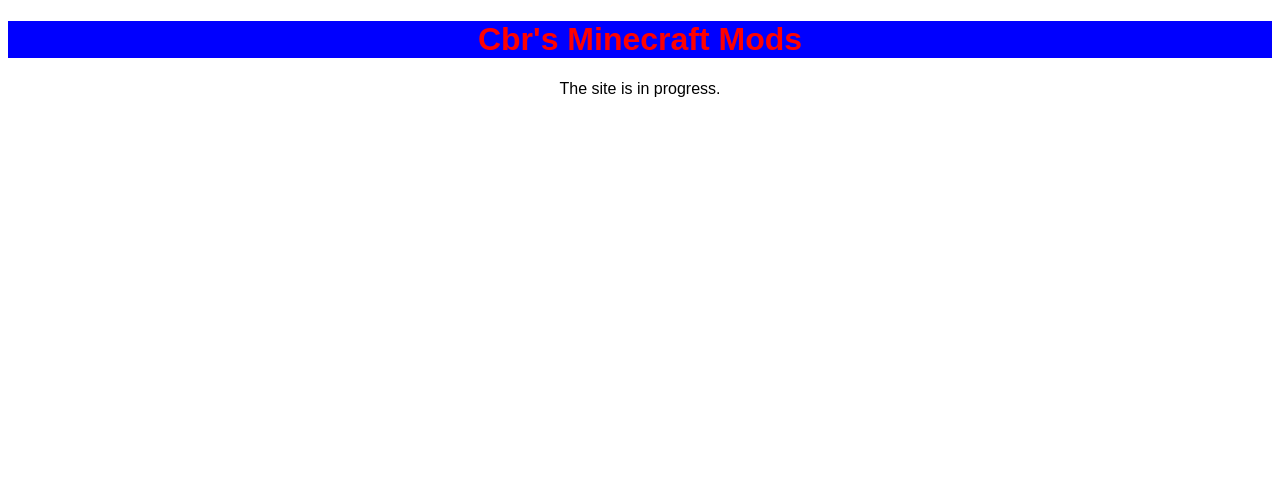
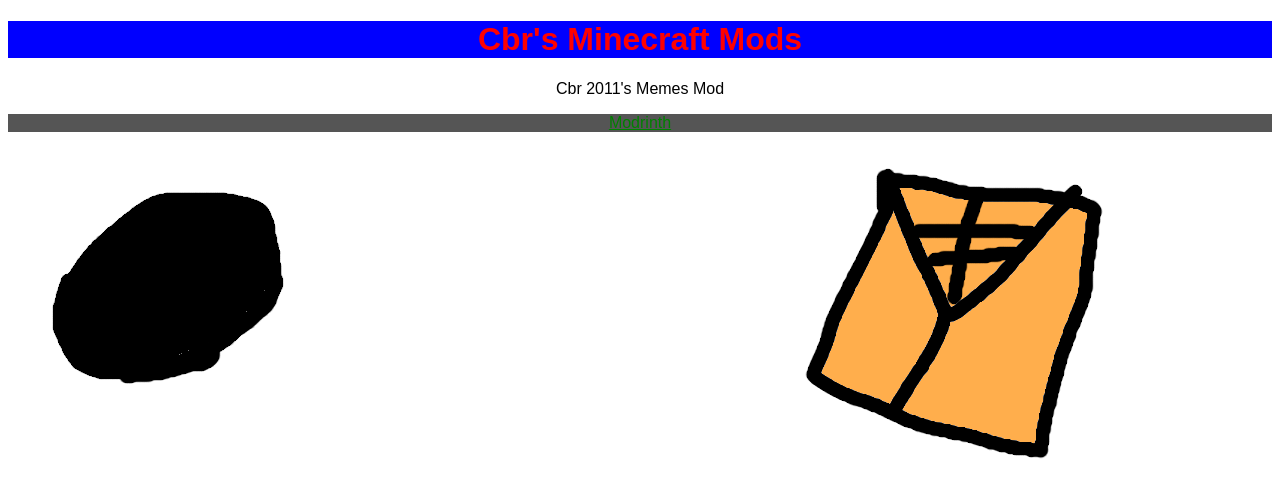
Before and after one commit to Cbr-s-Minecraft-Mods/cbr-s-minecraft-mods.github.io, a plain HTML site: page index.html in a window 1280 px wide. Drawn offline with Linux system fonts and the light colour scheme.

Commit message:
Update index.html

```diff
--- a/index.html
+++ b/index.html
@@ -6,12 +6,18 @@
   </head>
   <body>
     <style>
+      body {background-image: url('assets/imagesicons/background.png')}
       p {font-family: sans-serif;}
       h1, h2 {font-family: sans-serif; color: Red;}
       a {font-family: sans-serif; color: Green;}
+      .Downloads {
+        background-color: #555555
+      }
     </style>
     <center>
       <div style="background-color: Blue">
     <h1>Cbr's Minecraft Mods</h1>
       </div>
-      <p>The site is in progress.</p>
+      <p>Cbr 2011's Memes Mod</p>
+      <div class="Downloads">
+        <a href="https://modrinth.com/mod/memes">Modrinth</a>
```
